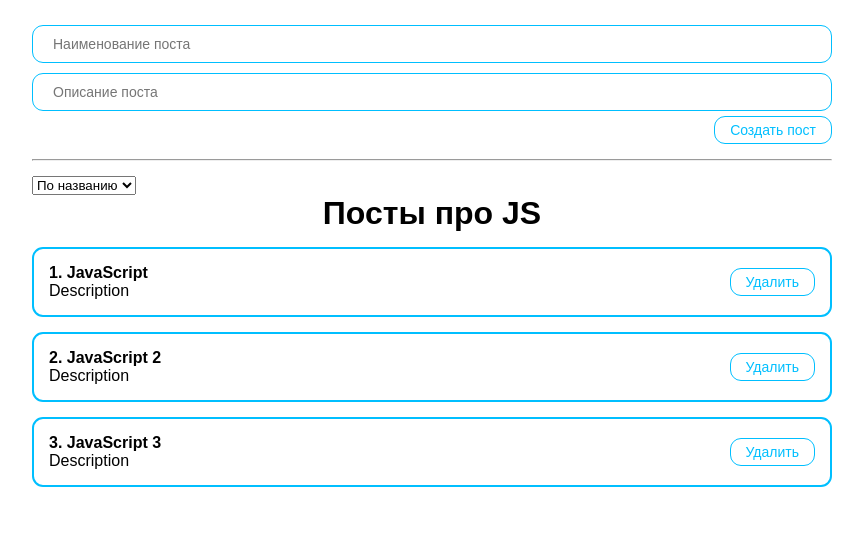
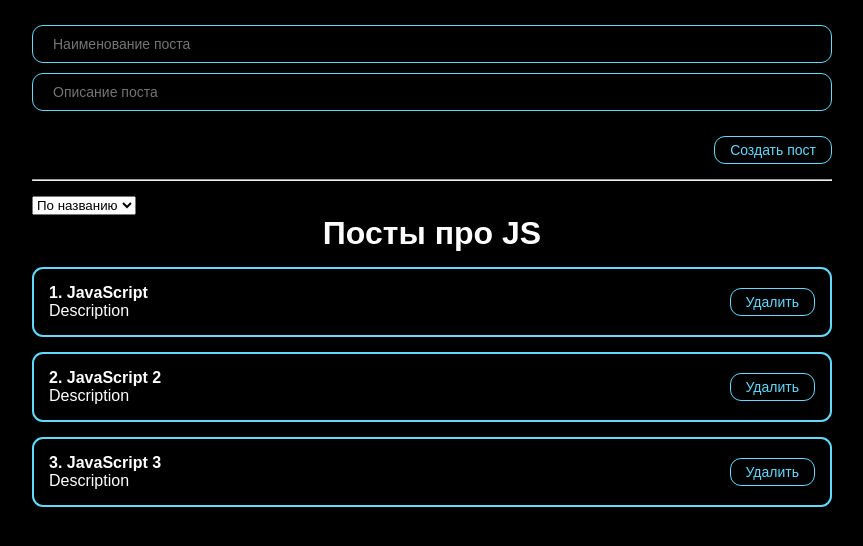
Before and after one commit to IvanMonichev/base-react, a React (Create React App) app: page / in a window 1280 px wide. Shown: the top 546 px of the page, without its empty margins (208-1071 px from the left). Built offline with nearby package versions, Linux system fonts and the light colour scheme.

Commit message:
feat: add dark theme

```diff
--- a/src/App.jsx
+++ b/src/App.jsx
@@ -1,10 +1,10 @@
-import React, { useRef, useState } from 'react';
+import React, { useState } from 'react';
 import './styles/App.css';
 import PostList from './components/PostList';
-import MyButton from './components/UI/button/MyButton';
-import MyInput from './components/UI/input/MyInput';
 import PostForm from './components/PostForm';
 import MySelect from './components/UI/select/MySelect';
+
+// https://youtu.be/GNrdg3PzpJQ?t=4176
 
 const App = () => {
 
--- a/src/components/PostForm.jsx
+++ b/src/components/PostForm.jsx
@@ -33,7 +33,7 @@ const PostForm = ({create}) => {
         value={post.body}
         onChange={(evt) => setPost({...post, body: evt.target.value})}
       />
-      <MyButton onClick={addNewPost} style={{marginLeft: 'auto', display: 'block'}}>Создать пост</MyButton>
+      <MyButton onClick={addNewPost} style={{margin: '20px 0 0 auto', display: 'block'}}>Создать пост</MyButton>
     </form>
   );
 };
--- a/src/components/UI/button/MyButton.module.css
+++ b/src/components/UI/button/MyButton.module.css
@@ -1,7 +1,7 @@
 .myBtn {
   padding: 5px 15px;
-  color: deepskyblue;
-  border: 1px solid deepskyblue;
+  color: #61dafb;;
+  border: 1px solid #61dafb;;
   border-radius: 11px;
   font-size: 14px;
   background: transparent;
--- a/src/components/UI/input/MyInput.module.css
+++ b/src/components/UI/input/MyInput.module.css
@@ -2,7 +2,10 @@
   width: 100%;
   padding: 10px 20px;
   margin: 5px 0;
-  border: 1px solid deepskyblue;
+  border: none;
+  border: 1px solid #61dafb;;
   border-radius: 11px;
   font-size: 14px;
+  background-color: #000;
+  color: white;
 }
--- a/src/styles/App.css
+++ b/src/styles/App.css
@@ -4,10 +4,16 @@
   box-sizing: border-box;
 }
 
+body {
+  background-color: #000;
+}
+
 #root {
   display: flex;
   justify-content: center;
   font-family: Arial, "Helvetica Neue", Helvetica, sans-serif;
+
+  color: white;
 }
 
 .App {
@@ -18,7 +24,7 @@
 .post {
   display: flex;
   padding: 15px;
-  border: 2px solid deepskyblue;
+  border: 2px solid #61dafb;
   border-radius: 11px;
   justify-content: space-between;
   align-items: center;
```
